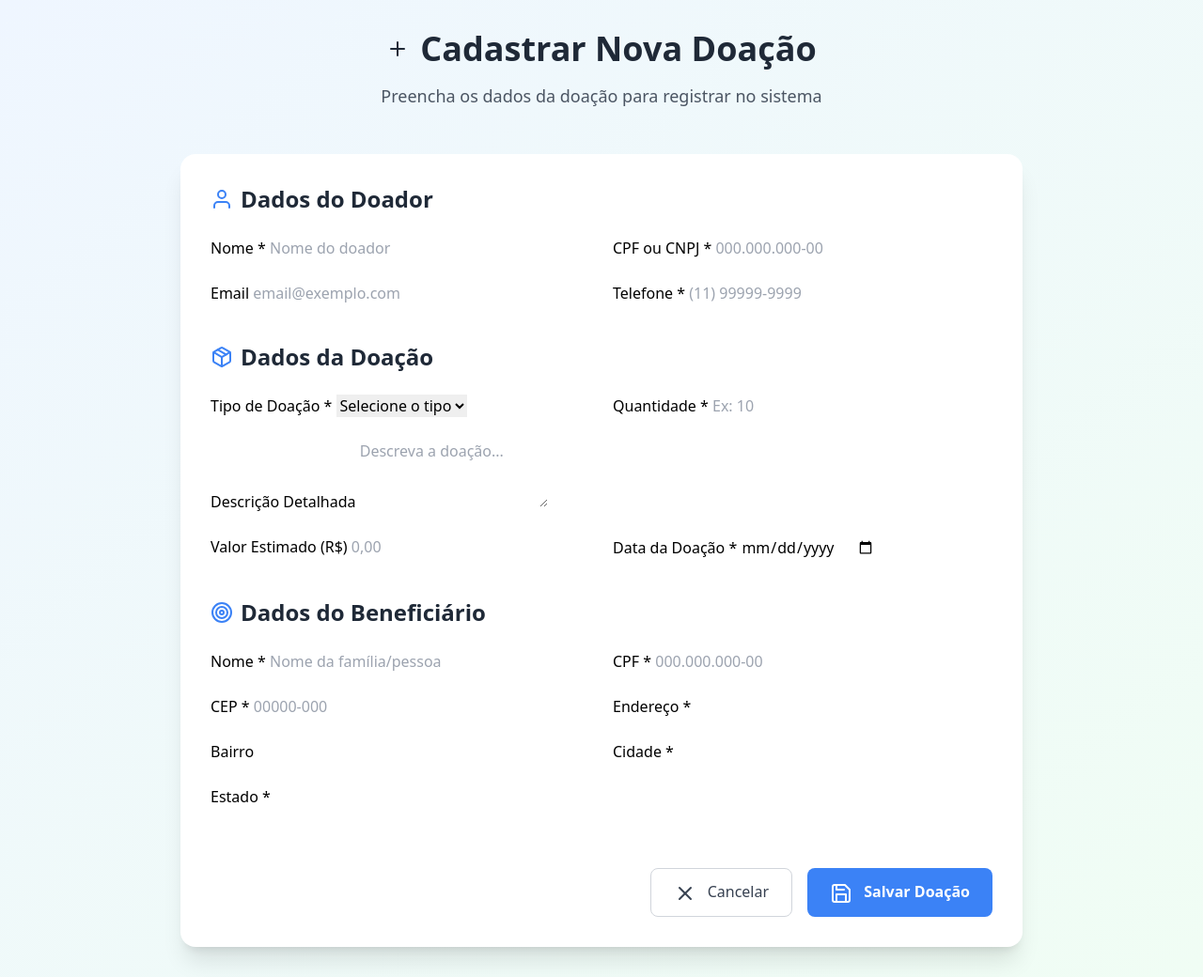
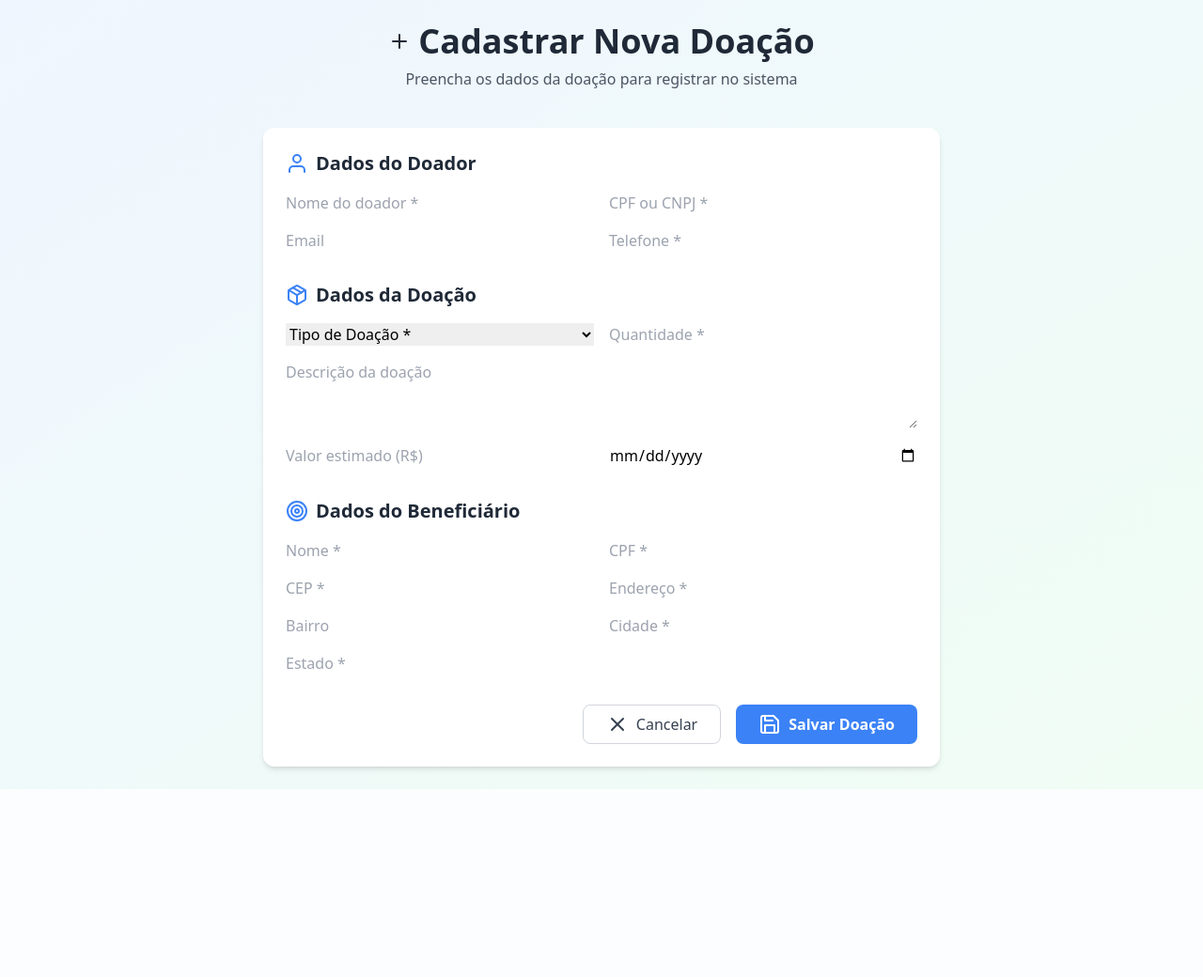
Before and after one commit to RhyanMezaroba/Prog2---2025, a PHP site: page /app/views/doacoes/cadastro.html in a window 1280 px wide. Shown: the whole page at 94% size. After the commit the page ends 840 px from the top, so only its background shows below. Run offline with PHP 8.4, Linux system fonts and the light colour scheme; some libraries are stand-ins or nearby versions.

Commit message:
Update - Projeto

```diff
--- a/Projeto_Prog_II/BD/DoaSys_BD.sql
+++ b/Projeto_Prog_II/BD/DoaSys_BD.sql
@@ -16,6 +16,8 @@ CREATE TABLE usuarios (
 CREATE TABLE doacoes (
   id INT AUTO_INCREMENT PRIMARY KEY,
   usuario_id INT NULL,
+  beneficiario_nome VARCHAR(150),
+  beneficiario_cpf VARCHAR(20),
   titulo VARCHAR(150) NOT NULL,
   descricao TEXT,
   categoria VARCHAR(100),
--- a/Projeto_Prog_II/DoaSys/app/views/doacoes/cadastro.html
+++ b/Projeto_Prog_II/DoaSys/app/views/doacoes/cadastro.html
@@ -4,15 +4,10 @@
   <meta charset="UTF-8">
   <meta name="viewport" content="width=device-width, initial-scale=1.0">
   <title>Cadastrar Doação - DoaSys</title>
-
   <link rel="icon" type="image/x-icon" href="/static/favicon.ico">
 
   <!-- Tailwind -->
   <script src="https://cdn.tailwindcss.com"></script>
-
-    <!-- Feather Icons -->
-    <script src="https://unpkg.com/feather-icons"></script>
-
   <script>
     tailwind.config = {
       theme: {
@@ -27,76 +22,48 @@
     }
   </script>
 
-    <link rel="stylesheet" href="style.css">
+  <!-- Feather Icons -->
+  <script src="https://unpkg.com/feather-icons"></script>
+
 </head>
+<body class="min-h-screen bg-gradient-to-br from-blue-50 to-green-50 font-sans">
 
-<body class="min-h-screen bg-gradient-to-br from-blue-50 to-green-50">
-
-    <!-- NAVBAR -->
+  <!-- Navbar -->
   <custom-navbar></custom-navbar>
 
-    <main class="container mx-auto px-4 py-8">
-        <div class="max-w-4xl mx-auto">
+  <main class="max-w-3xl mx-auto p-6">
+    <!-- Título -->
+    <header class="text-center mb-10">
+      <h1 class="text-3xl md:text-4xl font-bold text-gray-800 flex justify-center items-center gap-2 mb-2">
+        <i data-feather="plus"></i> Cadastrar Nova Doação
+      </h1>
+      <p class="text-gray-600">Preencha os dados da doação para registrar no sistema</p>
+    </header>
 
-            <!-- Título -->
-            <div class="text-center mb-12">
-                <h1 class="text-4xl font-bold text-gray-800 mb-4 flex justify-center items-center gap-3">
-                    <i data-feather="plus"></i>
-                    Cadastrar Nova Doação
-                </h1>
-                <p class="text-lg text-gray-600">
-                    Preencha os dados da doação para registrar no sistema
-                </p>
+    <!-- Formulário -->
+    <form id="doacaoForm" method="POST" action="/DoaSys/doacoes/salvar" class="bg-white p-6 rounded-xl shadow-md space-y-8">
+
+      <!-- DADOS DO DOADOR -->
+      <section class="space-y-4">
+        <h2 class="text-xl font-semibold text-gray-800 flex items-center gap-2">
+          <i data-feather="user" class="text-primary"></i> Dados do Doador
+        </h2>
+        <div class="grid grid-cols-1 md:grid-cols-2 gap-4">
+          <input type="text" name="nome_doador" placeholder="Nome do doador *" required class="form-input">
+          <input type="text" name="documento" placeholder="CPF ou CNPJ *" required class="form-input">
+          <input type="email" name="email" placeholder="Email" class="form-input">
+          <input type="tel" name="telefone" placeholder="Telefone *" required class="form-input">
         </div>
+      </section>
 
-            <!-- FORM -->
-            <form id="doacaoForm" class="bg-white rounded-2xl shadow-xl p-8 card-hover">
-
-                <!--    DADOS DO DOADOR       -->
-                <div class="mb-10">
-                    <h2 class="text-2xl font-semibold text-gray-800 mb-6 flex items-center gap-2">
-                        <i data-feather="user" class="text-primary"></i>
-                        Dados do Doador
+      <!-- DADOS DA DOAÇÃO -->
+      <section class="space-y-4">
+        <h2 class="text-xl font-semibold text-gray-800 flex items-center gap-2">
+          <i data-feather="package" class="text-primary"></i> Dados da Doação
         </h2>
-
-                    <div class="grid grid-cols-1 md:grid-cols-2 gap-6">
-
-                        <div>
-                            <label class="form-label">Nome *</label>
-                            <input type="text" name="nome_doador" class="form-input" required placeholder="Nome do doador">
-                        </div>
-
-                        <div>
-                            <label class="form-label">CPF ou CNPJ *</label>
-                            <input type="text" name="documento" class="form-input" required placeholder="000.000.000-00">
-                        </div>
-
-                        <div>
-                            <label class="form-label">Email</label>
-                            <input type="email" name="email" class="form-input" placeholder="email@exemplo.com">
-                        </div>
-
-                        <div>
-                            <label class="form-label">Telefone *</label>
-                            <input type="tel" name="telefone" class="form-input" required placeholder="(11) 99999-9999">
-                        </div>
-
-                    </div>
-                </div>
-
-                <!--    DADOS DA DOAÇÃO       -->
-                <div class="mb-10">
-                    <h2 class="text-2xl font-semibold text-gray-800 mb-6 flex items-center gap-2">
-                        <i data-feather="package" class="text-primary"></i>
-                        Dados da Doação
-                    </h2>
-
-                    <div class="grid grid-cols-1 md:grid-cols-2 gap-6">
-
-                        <div>
-                            <label class="form-label">Tipo de Doação *</label>
-                            <select name="categoria" class="form-input" required>
-                                <option value="">Selecione o tipo</option>
+        <div class="grid grid-cols-1 md:grid-cols-2 gap-4">
+          <select name="categoria" required class="form-input">
+            <option value="">Tipo de Doação *</option>
             <option value="alimentos">Alimentos</option>
             <option value="roupas">Roupas</option>
             <option value="medicamentos">Medicamentos</option>
@@ -104,117 +71,50 @@
             <option value="moveis">Móveis</option>
             <option value="eletronicos">Eletrônicos</option>
           </select>
+          <input type="number" name="quantidade" placeholder="Quantidade *" required class="form-input">
+          <textarea name="descricao" rows="3" placeholder="Descrição da doação" class="form-input md:col-span-2"></textarea>
+          <input type="number" step="0.01" name="valor" placeholder="Valor estimado (R$)" class="form-input">
+          <input type="date" name="data_doacao" required class="form-input">
         </div>
+      </section>
 
-                        <div>
-                            <label class="form-label">Quantidade *</label>
-                            <input type="number" name="quantidade" class="form-input" required placeholder="Ex: 10">
+      <!-- DADOS DO BENEFICIÁRIO -->
+      <section class="space-y-4">
+        <h2 class="text-xl font-semibold text-gray-800 flex items-center gap-2">
+          <i data-feather="target" class="text-primary"></i> Dados do Beneficiário
+        </h2>
+        <div class="grid grid-cols-1 md:grid-cols-2 gap-4">
+          <input type="text" name="beneficiario_nome" placeholder="Nome *" required class="form-input">
+          <input type="text" name="beneficiario_cpf" placeholder="CPF *" required class="form-input">
+          <input type="text" name="cep" placeholder="CEP *" required class="form-input">
+          <input type="text" name="endereco" placeholder="Endereço *" required class="form-input">
+          <input type="text" name="bairro" placeholder="Bairro" class="form-input">
+          <input type="text" name="cidade" placeholder="Cidade *" required class="form-input">
+          <input type="text" name="estado" placeholder="Estado *" required class="form-input">
         </div>
+      </section>
 
-                        <div class="md:col-span-2">
-                            <label class="form-label">Descrição Detalhada</label>
-                            <textarea name="descricao" class="form-input" rows="3" placeholder="Descreva a doação..."></textarea>
+      <!-- Botões -->
+      <div class="flex flex-col sm:flex-row gap-4 justify-end">
+        <button type="button" onclick="window.location.href='/'" class="px-6 py-2 border border-gray-300 rounded-lg text-gray-700 hover:bg-gray-50 transition flex items-center gap-2">
+          <i data-feather="x"></i> Cancelar
+        </button>
+        <button type="submit" class="bg-primary hover:bg-blue-700 text-white px-6 py-2 rounded-lg font-semibold flex items-center gap-2 transition transform hover:scale-105">
+          <i data-feather="save"></i> Salvar Doação
+        </button>
       </div>
-
-                        <div>
-                            <label class="form-label">Valor Estimado (R$)</label>
-                            <input type="number" step="0.01" name="valor" class="form-input" placeholder="0,00">
-                        </div>
-
-                        <div>
-                            <label class="form-label">Data da Doação *</label>
-                            <input type="date" name="data_doacao" class="form-input" required>
-                        </div>
-
-                    </div>
-                </div>
-
-                <!--   DADOS BENEFICIÁRIO     -->
-                <div class="mb-10">
-                    <h2 class="text-2xl font-semibold text-gray-800 mb-6 flex items-center gap-2">
-                        <i data-feather="target" class="text-primary"></i>
-                        Dados do Beneficiário
-                    </h2>
-
-                    <div class="grid grid-cols-1 md:grid-cols-2 gap-6">
-
-                        <div>
-                            <label class="form-label">Nome *</label>
-                            <input type="text" name="beneficiario_nome" class="form-input" required placeholder="Nome da família/pessoa">
-                        </div>
-
-                        <div>
-                            <label class="form-label">CPF *</label>
-                            <input type="text" name="beneficiario_cpf" class="form-input" required placeholder="000.000.000-00">
-                        </div>
-
-                        <div>
-                            <label class="form-label">CEP *</label>
-                            <input id="cep" name="cep" type="text" class="form-input" required placeholder="00000-000">
-                        </div>
-
-                        <div>
-                            <label class="form-label">Endereço *</label>
-                            <input id="endereco" name="endereco" type="text" class="form-input" required>
-                        </div>
-
-                        <div>
-                            <label class="form-label">Bairro</label>
-                            <input id="bairro" name="bairro" type="text" class="form-input">
-                        </div>
-
-                        <div>
-                            <label class="form-label">Cidade *</label>
-                            <input id="cidade" name="cidade" type="text" class="form-input" required>
-                        </div>
-
-                        <div>
-                            <label class="form-label">Estado *</label>
-                            <input id="estado" name="estado" type="text" class="form-input" required>
-                        </div>
-
-                    </div>
-                </div>
-
-                <!-- BOTÕES -->
-                <div class="flex flex-col sm:flex-row gap-4 justify-end pt-6">
-
-                    <button type="button" onclick="window.location.href='/'"
-                        class="px-6 py-3 border border-gray-300 rounded-lg text-gray-700 hover:bg-gray-50 transition">
-                        <i data-feather="x" class="inline mr-2"></i>
-                        Cancelar
-                    </button>
-
-                    <button type="submit"
-                        class="bg-primary hover:bg-blue-700 text-white px-6 py-3 rounded-lg font-semibold transition transform hover:scale-105">
-                        <i data-feather="save" class="inline mr-2"></i>
-                        Salvar Doação
-                    </button>
-
-                </div>
-
     </form>
-        </div>
   </main>
 
-    <!-- FOOTER -->
+  <!-- Footer -->
   <custom-footer></custom-footer>
 
   <script src="components/navbar.js"></script>
   <script src="components/footer.js"></script>
-
   <script>
     feather.replace();
-
-        // Sistema de notificação e redirecionamento
-        document.getElementById("doacaoForm").addEventListener("submit", function (e) {
-            e.preventDefault();
-
-            window.DoaSysApp?.showNotification("Doação cadastrada com sucesso!", "success");
-
-            setTimeout(() => {
-                window.location.href = "/doacoes.html";
-            }, 1500);
+    document.getElementById("doacaoForm").addEventListener("submit", function() {
+      window.DoaSysApp?.showNotification("Salvando doação...", "info");
     });
   </script>
 
--- a/Projeto_Prog_II/DoaSys/app/views/doacoes/doacoes.html
+++ b/Projeto_Prog_II/DoaSys/app/views/doacoes/doacoes.html
@@ -48,7 +48,7 @@
                     </p>
                 </div>
 
-                <a href="/doacoes/nova"
+                <a href="/../DoaSys/app/views/doacoes/cadastro.html"
                 class="bg-primary hover:bg-blue-600 text-white px-6 py-3 rounded-lg font-semibold transition duration-300 transform hover:scale-105 mt-4 sm:mt-0">
                     <i data-feather="plus" class="inline mr-2"></i>
                     Nova Doação
--- a/Projeto_Prog_II/DoaSys/app/views/home/index.html
+++ b/Projeto_Prog_II/DoaSys/app/views/home/index.html
@@ -39,13 +39,13 @@
             </p>
             <div class="flex flex-col sm:flex-row gap-4 justify-center">
                 <!-- Botão Cadastrar Doação -->
-                <a href="/doacoes/nova"
+                <a href="/../DoaSys/app/views/doacoes/cadastro.html"
                     class="bg-primary hover:bg-blue-600 text-white px-8 py-3 rounded-lg font-semibold transition duration-300 transform hover:scale-105">
                     <i data-feather="plus" class="inline mr-2"></i>
                     Cadastrar Doação
                 </a>
                 <!-- Botão Ver Doações -->
-                <a href="/doacoes"
+                <a href="/../DoaSys/app/views/doacoes/doacoes.html"
                     class="bg-secondary hover:bg-green-600 text-white px-8 py-3 rounded-lg font-semibold transition duration-300 transform hover:scale-105">
                     <i data-feather="search" class="inline mr-2"></i>
                     Ver Doações
--- a/Projeto_Prog_II/DoaSys/public/index.php
+++ b/Projeto_Prog_II/DoaSys/public/index.php
@@ -1,9 +1,3 @@
 <?php
 
 require_once __DIR__ . '/../app/rotas/web.php';
-
-// Se nenhuma rota for encontrada, carregar a home
-if (!isset($_GET['route']) || $_GET['route'] === '') {
-    include __DIR__ . '/../app/views/home/index.php';
-    exit;
-}
```
Also changed, not shown: Projeto_Prog_II/DoaSys/app/controllers/DoacaoController.php (+31 -42 lines), Projeto_Prog_II/DoaSys/app/rotas/web.php (+22 -28 lines). Lines whose indentation alone changed are shown as unchanged.
